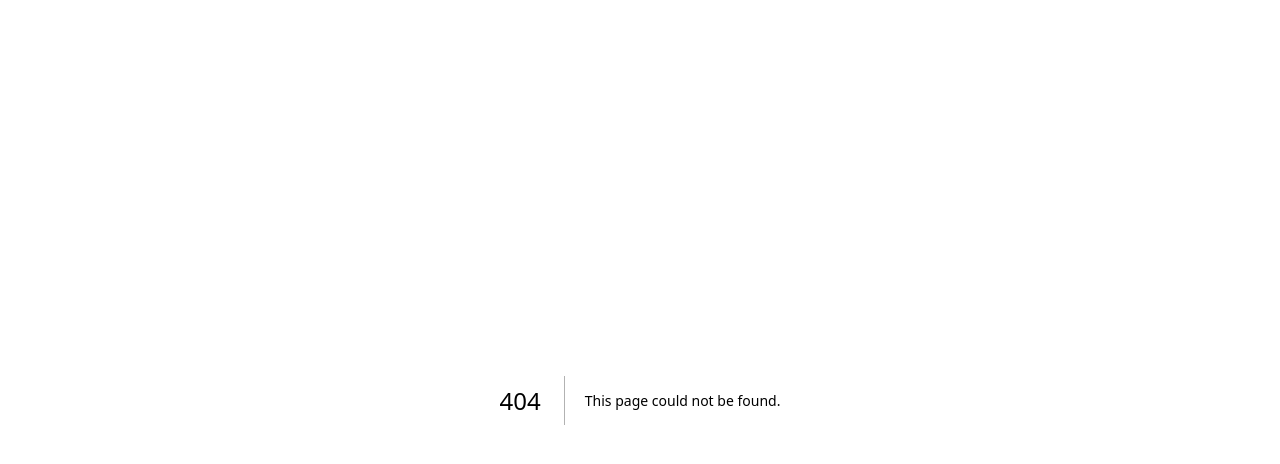
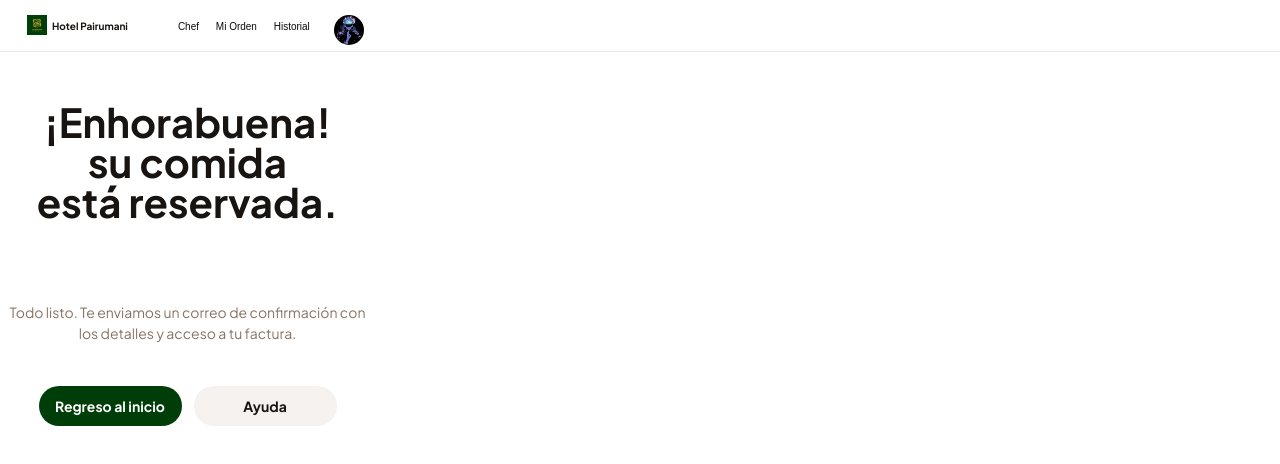
Before and after one commit to Beymar74/Proyecto-Final-Hotel-Pairumani, a Next.js app: page /PantallaConfirmacion in a window 1280 px wide. Before the commit this address had no page. Shown: the top 464 px of the page. Built offline with nearby package versions, Linux system fonts and the light colour scheme.

Commit message:
confirmacion

```diff
--- /dev/null
+++ b/app/PantallaConfirmacion/page.tsx
@@ -0,0 +1,14 @@
+import React from 'react'
+import Header3 from "../../components/Header3";
+import Todolist from '@/components/Todolist';
+const MenuPage = () => {
+  return (
+    <div>
+
+        <Header3/>
+        <Todolist/>
+    </div>
+  )
+}
+
+export default MenuPage
--- /dev/null
+++ b/components/Buttonayuda.css
@@ -0,0 +1,21 @@
+.botonayuda {
+    display: flex;
+    justify-content: center;
+    align-items: center;
+    width: 143px;
+    height: 40px;
+    border-radius: 20px;
+    background: #F5F2F0;
+}
+
+.buttonayuda {
+    color: #171412;
+    text-align: center;
+    font-family: "Plus Jakarta Sans", sans-serif;
+    font-size: 14px;
+    font-weight: 700;
+    line-height: 24px;
+    border: none;
+    cursor: pointer;
+    background: none;
+}
--- /dev/null
+++ b/components/Buttonayuda.tsx
@@ -0,0 +1,15 @@
+import React from 'react'
+import Link from 'next/link'
+import "./Buttonayuda.css"
+
+const Buttonrayuda = () => {
+  return (
+    <div className='botonayuda'>
+        <Link className="buttonayuda" href={""} passHref>
+          Ayuda
+        </Link>
+    </div>
+  )
+}
+
+export default Buttonrayuda
--- /dev/null
+++ b/components/Buttonregreso.css
@@ -0,0 +1,25 @@
+.boton {
+    display: flex;
+    justify-content: center;
+    align-items: center;
+    width: 143px;
+    height: 40px;
+    border-radius: 20px;
+    background-color: #003E09;
+    transition: background-color 0.3s ease;
+}
+
+.buttonregreso {
+    color: #FFFFFF;
+    text-align: center;
+    font-family: "Plus Jakarta Sans", sans-serif;
+    font-size: 14px;
+    font-weight: 700;
+    line-height: 24px;
+    border: none;
+    cursor: pointer;
+    background: transparent;
+    padding: 8px 16px;
+    border-radius: inherit;
+    transition: transform 0.2s ease, color 0.3s ease;
+}
--- /dev/null
+++ b/components/Buttonregreso.tsx
@@ -0,0 +1,15 @@
+import React from 'react'
+import "./Buttonregreso.css"
+import Link from 'next/link'
+
+const Buttonregreso = () => {
+  return (
+    <div className='boton'>
+       <Link className="buttonregreso" href={"/menuini"} passHref>
+          Regreso al inicio
+        </Link>
+    </div>
+  )
+}
+
+export default Buttonregreso
--- /dev/null
+++ b/components/CajaButton.css
@@ -0,0 +1,9 @@
+.caja {
+    display: flex;
+    padding: 12px 16px;
+    justify-content: center;
+    align-items: flex-start;
+    align-content: flex-start;
+    gap: 12px;
+    flex-wrap: wrap;
+}
--- /dev/null
+++ b/components/CajaButton.tsx
@@ -0,0 +1,17 @@
+import React from 'react'
+import Buttonregreso from './Buttonregreso'
+import Buttonrayuda from './Buttonayuda'
+import "./CajaButton.css"
+const CajaButton = () => {
+  return (
+    <div>
+        <div className='caja'>
+          <Buttonregreso/>
+          <Buttonrayuda/>
+        </div>
+
+    </div>
+  )
+}
+
+export default CajaButton
--- a/components/Canconfi.tsx
+++ b/components/Canconfi.tsx
@@ -1,16 +1,18 @@
 import React from 'react'
 import "./Canconfi.css"
+import Link from "next/link"
 
 const Canconfi = () => {
   return (
     <section className='section'>
-        <button className='cancelar'>
-            <span>Cancelar</span><img src="../cancel.png" alt="x" />
+      <button className='cancelar'>
+        <span>Cancelar</span><img src="../cancel.png" alt="x" />
+      </button>
+      <Link href={"/PantallaConfirmacion"} passHref>
+        <button className='confirmar'>
+          <span>Confirmar</span><img src="../Carrito.png" alt="R" />
         </button>
-        <button className='confirmar'>
-            <span>Confirmar</span><img src="../Carrito.png" alt="R" />
-        </button>
-
+      </Link>
     </section>
   )
 }
--- /dev/null
+++ b/components/Enbuenah.css
@@ -0,0 +1,15 @@
+.Enhora{
+ width: 375px;
+ height: 140px;
+ margin-top: 50px;
+ margin-bottom: 60px;
+ flex-shrink: 0;
+ color: #171412;
+ text-align: center;
+ font-feature-settings: 'dlig' on;
+ font-family: "Plus Jakarta Sans";
+ font-size: 40px;
+ font-style: normal;
+ font-weight: 700;
+ line-height: 40px;
+}
--- /dev/null
+++ b/components/Enbuenah.tsx
@@ -0,0 +1,14 @@
+import React from 'react'
+import "./Enbuenah.css"
+
+const Enbuenah = () => {
+  return (
+    <div>
+      <p className="Enhora">
+      ¡Enhorabuena!<br></br>su comida<br></br> está reservada.
+      </p>
+    </div>
+  )
+}
+
+export default Enbuenah
--- /dev/null
+++ b/components/Todolist.css
@@ -0,0 +1,16 @@
+.pag{
+    width: 375px;
+    height: 842px;
+}
+.Todolisto {
+ width: 375px;
+ margin-bottom: 30px;
+ color: #877363;
+ text-align: center;
+ font-feature-settings: 'dlig' on;
+ font-family: "Plus Jakarta Sans";
+ font-size: 14px;
+ font-style: normal;
+ font-weight: 400;
+ line-height: 21px; /* 150% */
+}
--- /dev/null
+++ b/components/Todolist.tsx
@@ -0,0 +1,18 @@
+import React from 'react'
+import "./Todolist.css"
+import Enbuenah from './Enbuenah'
+import CajaButton from './CajaButton'
+const Todolist = () => {
+  return (
+    <div>
+      <div className='pag'>
+       <Enbuenah/>
+       <p className="Todolisto">Todo listo. Te enviamos un correo de confirmación
+       con los detalles y acceso a tu factura. </p>
+       <CajaButton/>
+    </div>
+    </div>
+  )
+}
+
+export default Todolist
```
Also changed, not shown: 1 other file (tests, documents, lock files or other folders).
